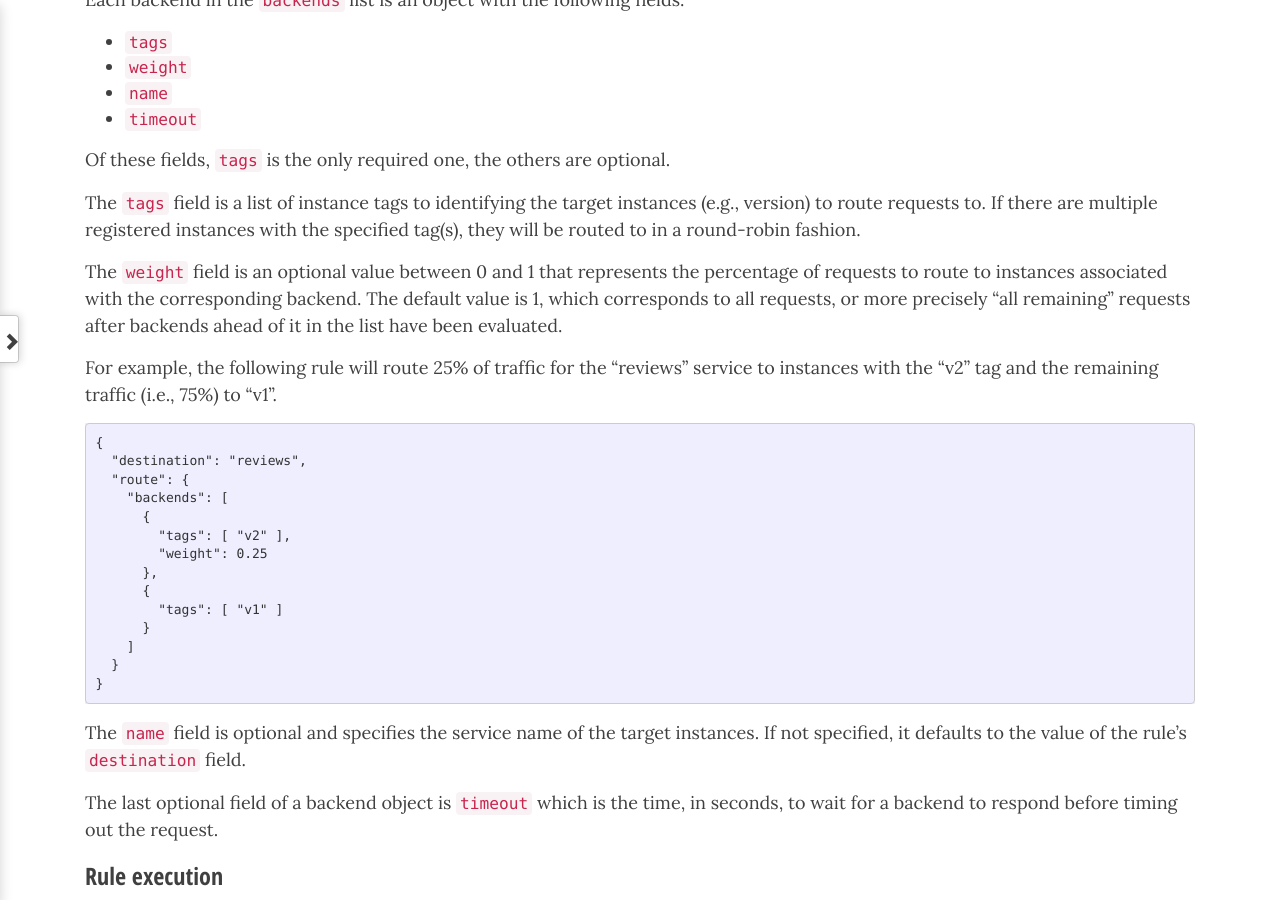
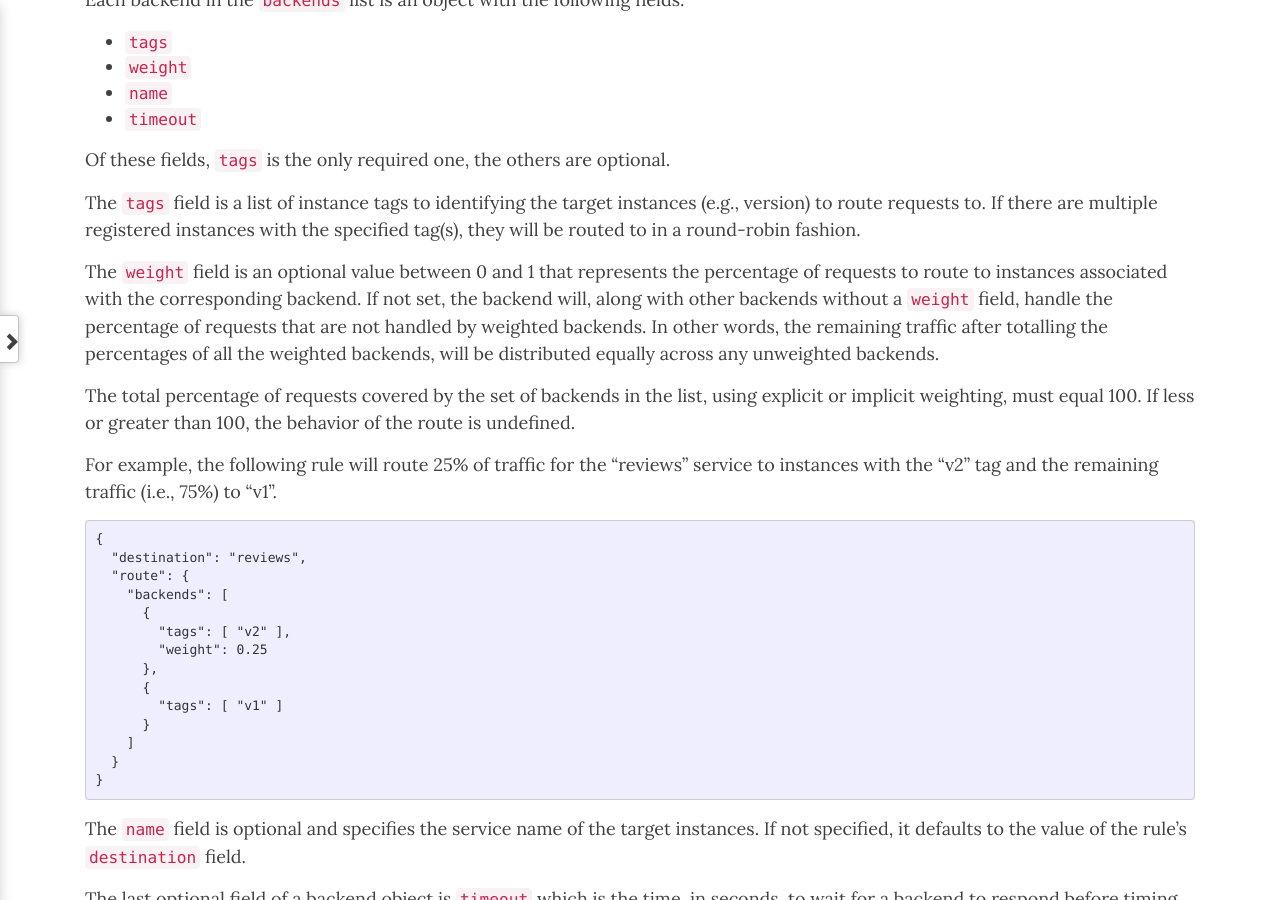
Before and after one commit to amalgam8/amalgam8.github.io, a Jekyll site: the page built from _docs/controller/rules-dsl.md, in a window 1280 px wide and 900 px high, scrolled down 3341 px. Built offline with Jekyll 4.4.1, drawn with Linux system fonts in a browser that asks for light colours; nearby versions of some CDN libraries; comment, search, counter and statistics services are not loaded.

Commit message:
fix incorrect description of backend weight field

```diff
--- a/_docs/controller/rules-dsl.md
+++ b/_docs/controller/rules-dsl.md
@@ -184,8 +184,13 @@ The `tags` field is a list of instance tags to identifying the target instances
 If there are multiple registered instances with the specified tag(s), they will be routed to in a round-robin fashion.
 
 The `weight` field is an optional value between 0 and 1 that represents the percentage of requests to route
-to instances associated with the corresponding backend. The default value is 1, which corresponds to all requests,
-or more precisely "all remaining" requests after backends ahead of it in the list have been evaluated.
+to instances associated with the corresponding backend. If not set, the backend will, along with
+other backends without a `weight` field, handle the percentage of requests that are not handled by weighted backends.
+In other words, the remaining traffic after totalling the percentages of all the weighted backends,
+will be distributed equally across any unweighted backends.
+
+The total percentage of requests covered by the set of backends in the list, using explicit or implicit weighting, must equal 100.
+If less or greater than 100, the behavior of the route is undefined.
 
 For example, the following rule will route 25% of traffic for the "reviews" service to instances with
 the "v2" tag and the remaining traffic (i.e., 75%) to "v1".
```
